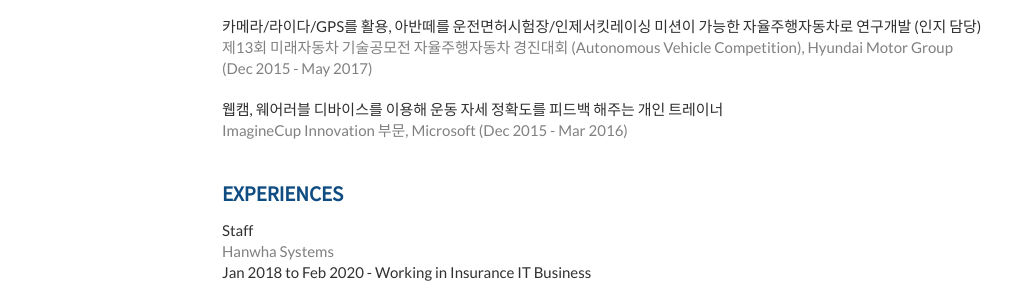
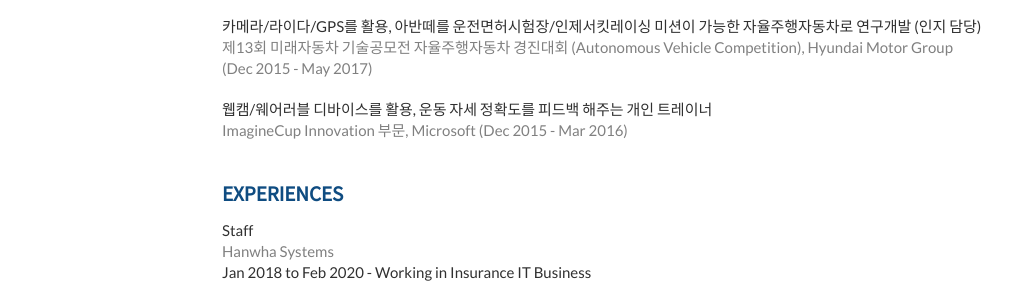
Before and after one commit to K-I-M-J-I-N/K-I-M-J-I-N.github.io, a Jekyll site: the page built from index.html, in a window 1280 px wide. Shown: the part 541-826 px from the top of the page, without its empty margins (138-1150 px from the left). Built offline with Jekyll 4.4.1, drawn with Linux system fonts in a browser that asks for light colours; nearby versions of some CDN libraries; the list of posts is cut into pages by our own code.

Commit message:
Update projects.html

```diff
--- a/_includes/projects.html
+++ b/_includes/projects.html
@@ -10,7 +10,7 @@
 
     <article>
         <header>
-            웹캠, 웨어러블 디바이스를 이용해 운동 자세 정확도를 피드백 해주는 개인 트레이너<br/>
+            웹캠/웨어러블 디바이스를 활용, 운동 자세 정확도를 피드백 해주는 개인 트레이너<br/>
             <span>ImagineCup Innovation 부문, Microsoft (Dec 2015 - Mar 2016)</span>
         </header>
     </article>
```
